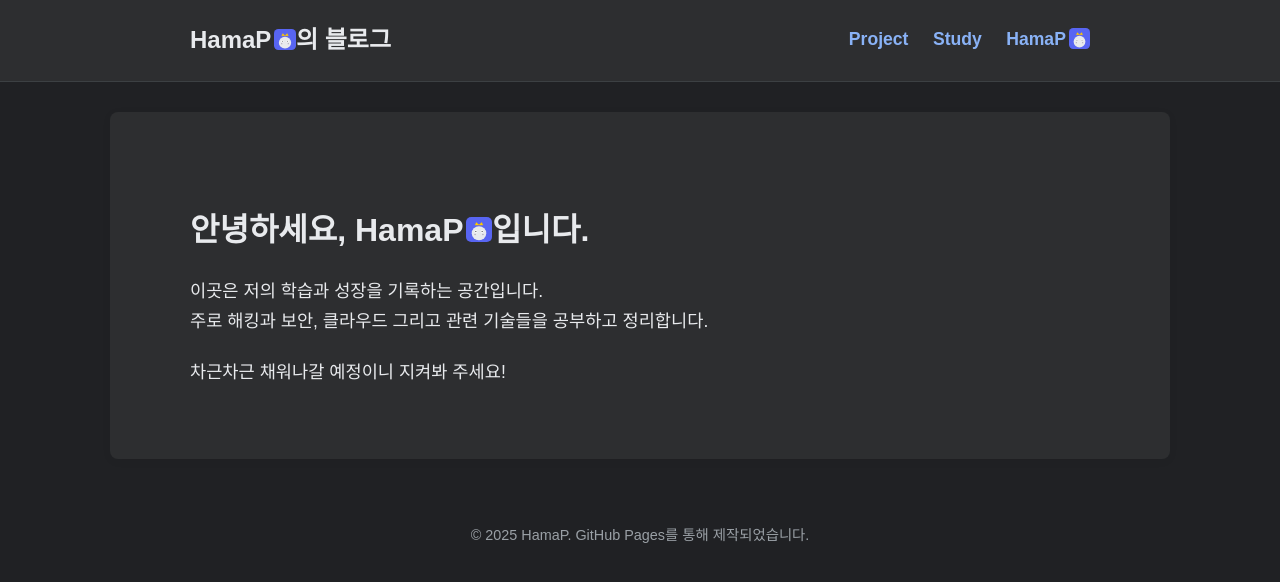
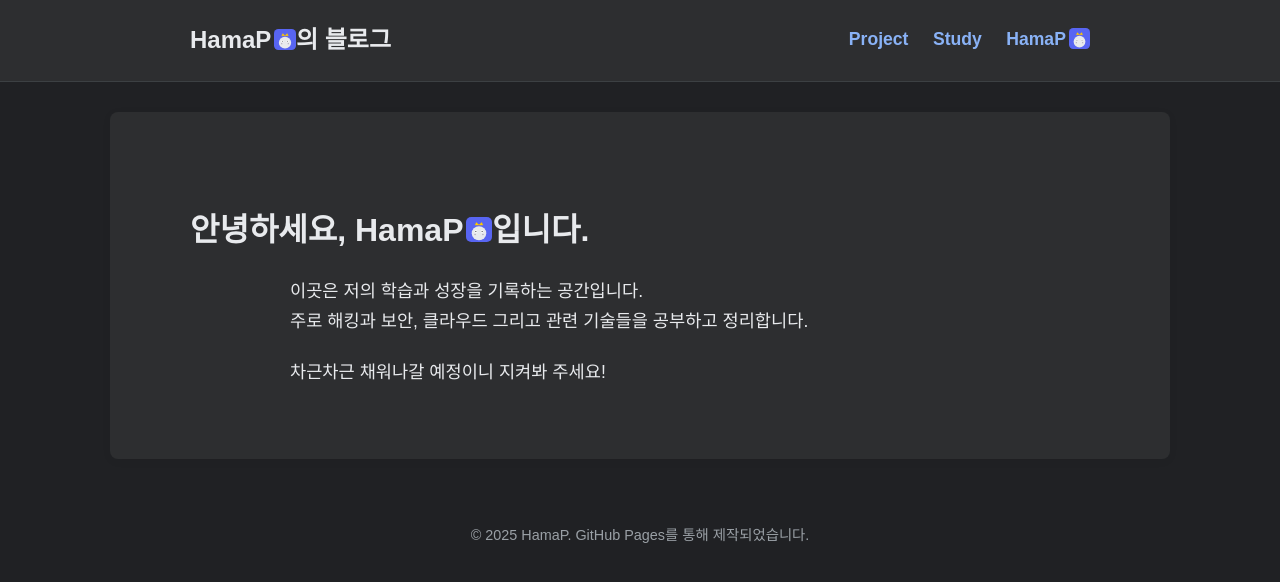
Before and after one commit to HamaP0/HamaP0.github.io, a Jekyll site: the page built from index.html, in a window 1280 px wide. Shown: the top 582 px of the page. Built offline with Jekyll 4.4.1, drawn with Linux system fonts in a browser that asks for light colours; some web fonts are replaced.

Commit message:
Update style.scss

```diff
--- a/assets/css/style.scss
+++ b/assets/css/style.scss
@@ -50,7 +50,16 @@ hr { border: none; border-top: 1px solid var(--border-color); margin: 40px 0; }
   box-shadow: 0 2px 10px rgba(0,0,0,0.05);
 }
 .content-wrapper h1, h2, h3 { margin-top: 1.5em; margin-bottom: 0.8em; line-height: 1.3; }
-.content-wrapper p { margin-bottom: 1.2em; font-size: 1.1rem; }
+/* ------------------- */
+/* 본문 문단 너비 제한   */
+/* ------------------- */
+.content-wrapper p {
+  margin: 0 auto 1.2em;   /* 좌우 auto로 중앙 정렬, 아래 여백 유지 */
+  max-width: 700px;       /* 원하는 읽기 폭으로 제한 */
+  font-size: 1.1rem;
+}
+
+
 .content-wrapper pre, .content-wrapper code { font-family: "D2Coding", "Courier New", monospace; background-color: var(--code-bg); border-radius: 4px; }
 .content-wrapper pre {
   padding: 15px;
```
